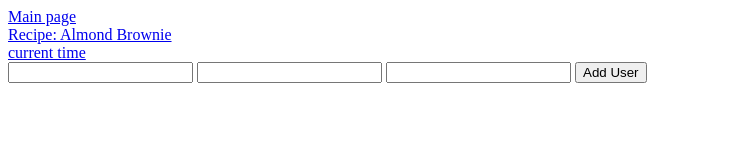
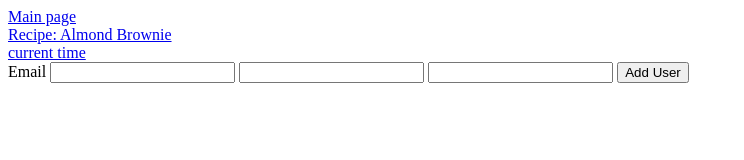
Before and after one commit to chan-thomas/express-intro, a website: page index.html in a window 1280 px wide. Shown: the whole page, without its empty margins (0-744 px from the left). Drawn offline with Linux system fonts and the light colour scheme.

Commit message:
added a label for the email field

```diff
--- a/index.html
+++ b/index.html
@@ -17,6 +17,7 @@
         <a href="/time">current time</a>
     </div>
     <form action="/addUser" method="post">
+        <label for="email">Email</label>
         <input type="text" name="email" id="email">
         <input type="text" name="firstName" id="firstName">
         <input type="text" name="lastName" id="lastName">
```
